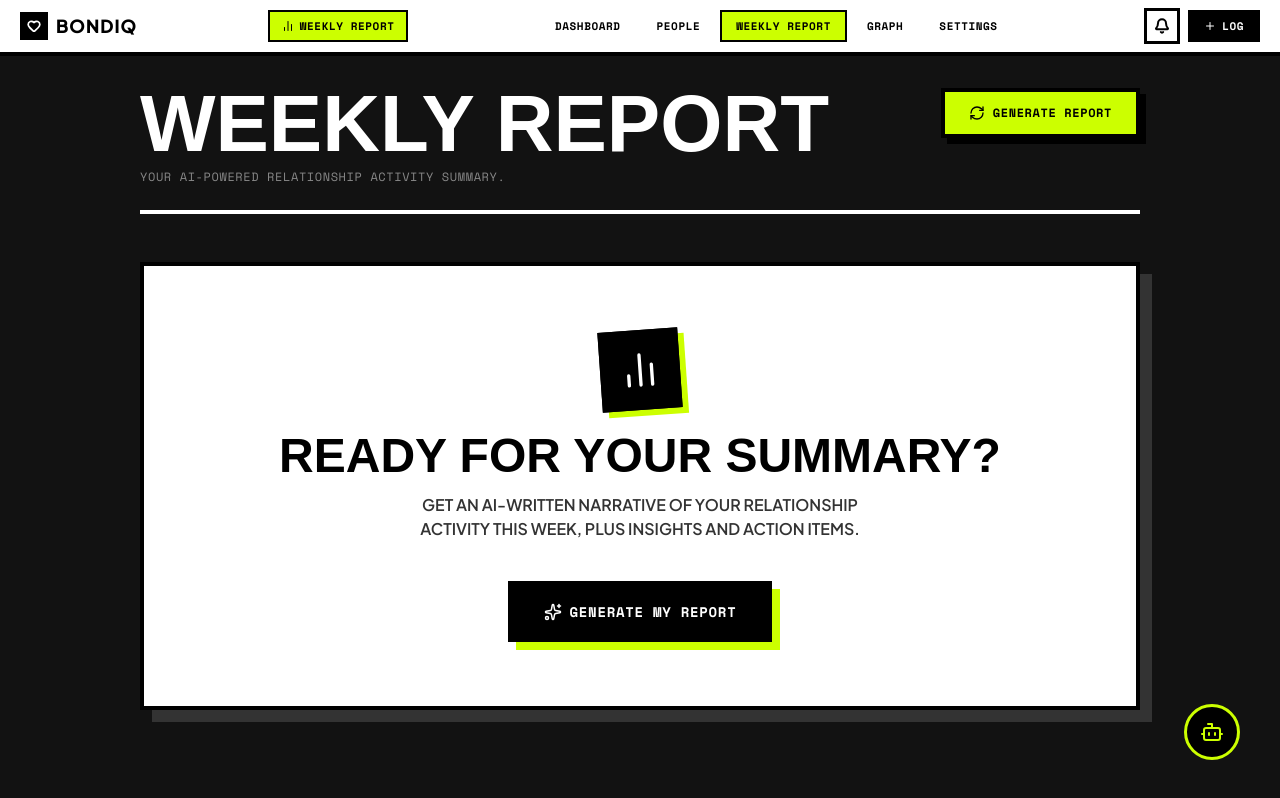
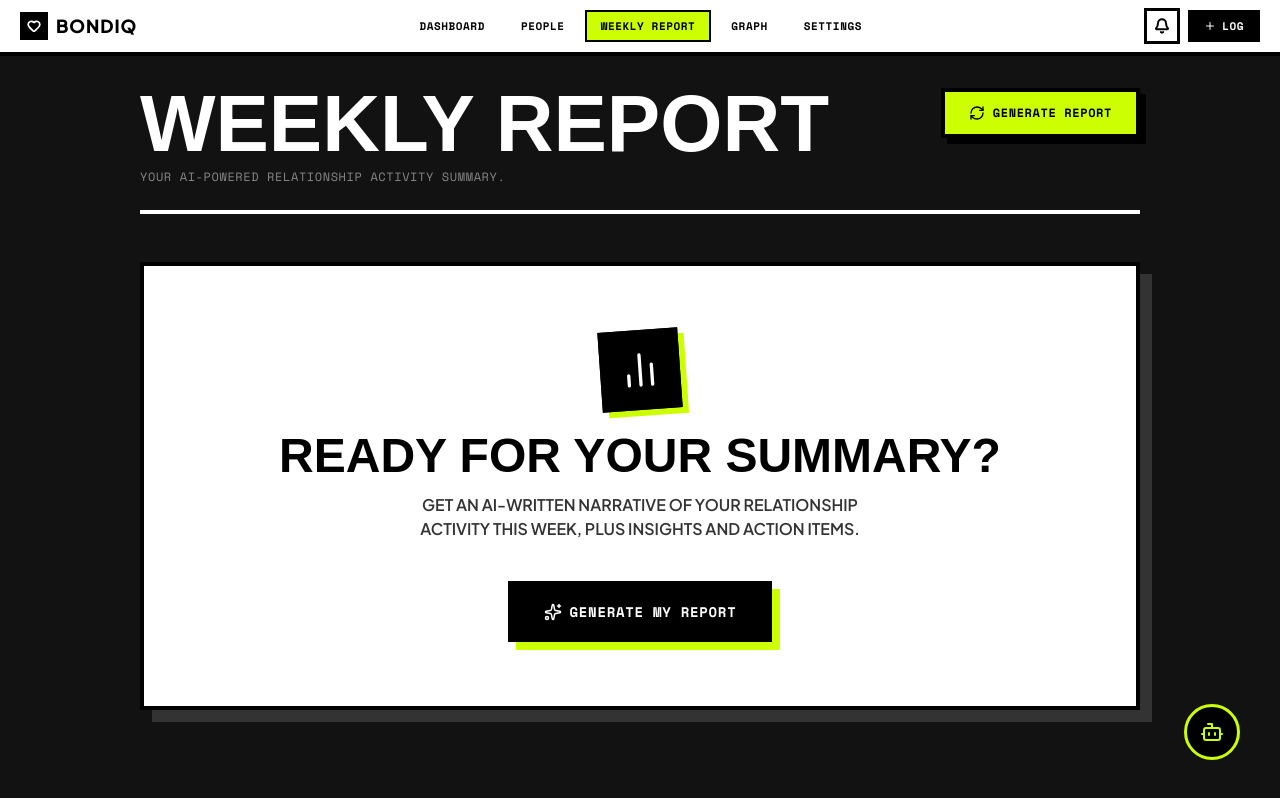
Before and after one commit to AtharvChanana/bondiq, a Next.js app: page /weekly-report in a window 1280 px wide. Shown: the top 798 px of the page. Built offline with nearby package versions, Linux system fonts and the light colour scheme; a web font is replaced by a local one.

Commit message:
fix: weekly report button mobile-only in header (md:hidden)

```diff
--- a/features/layout/components/Header.tsx
+++ b/features/layout/components/Header.tsx
@@ -26,10 +26,10 @@ export function Header() {
         </span>
       </Link>
 
-      {/* Weekly Report — visible on all sizes, between logo and right actions */}
+      {/* Weekly Report — mobile only (desktop nav already has it) */}
       <Link
         href="/weekly-report"
-        className="font-bold text-[11px] uppercase tracking-wider no-underline inline-flex items-center gap-1.5 px-3 py-1.5 border-2 border-black"
+        className="md:hidden font-bold text-[11px] uppercase tracking-wider no-underline inline-flex items-center gap-1.5 px-3 py-1.5 border-2 border-black"
         style={{
           fontFamily: "var(--font-space-mono, 'Space Mono', monospace)",
           background: '#CCFF00',
```
